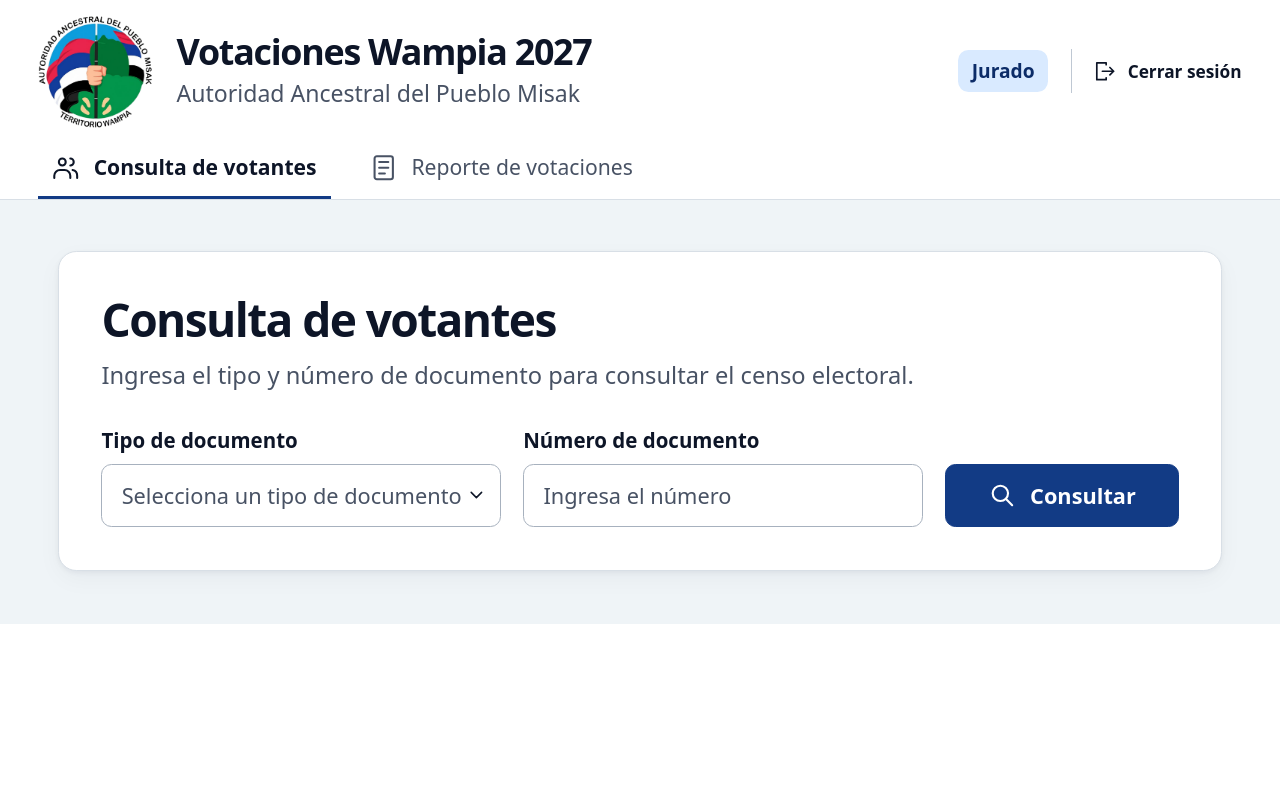
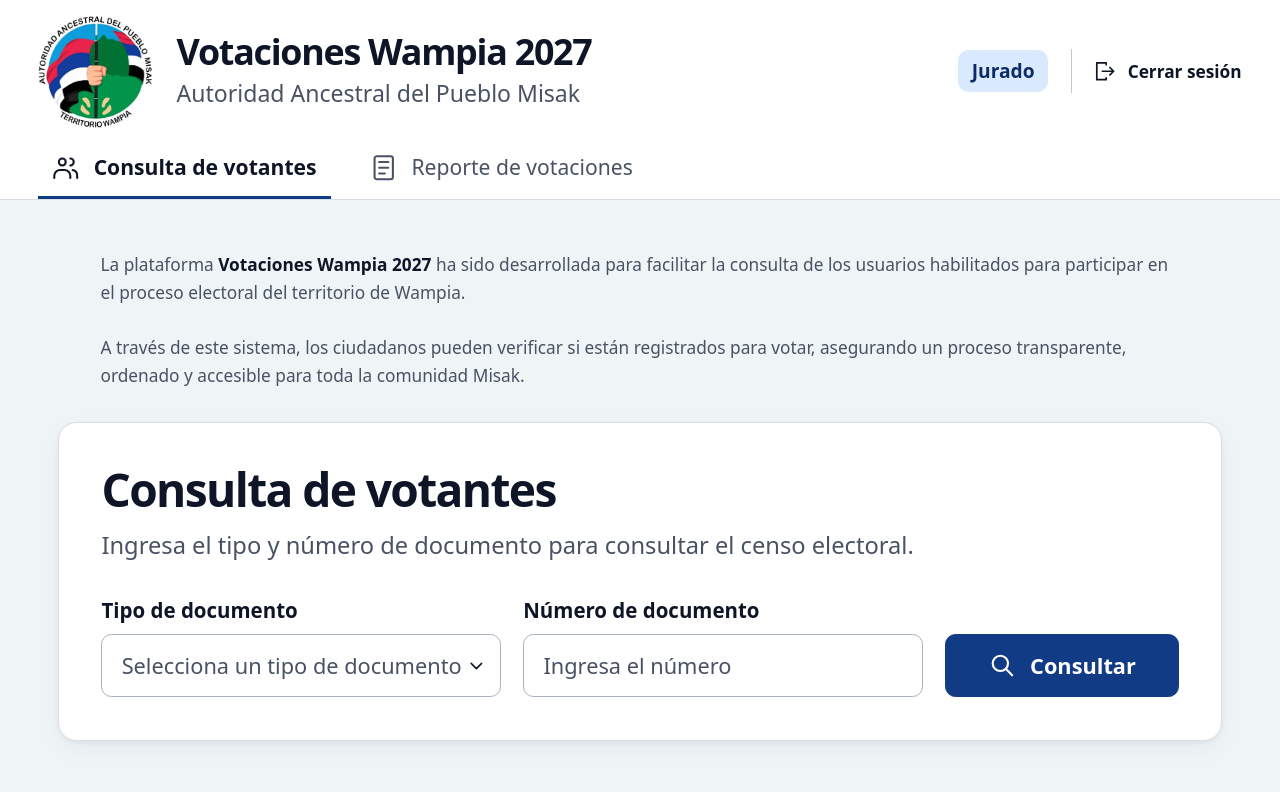
Before and after one commit to anrualesidam/votaciones_guambia, a Django app: page /homejurado/ in a window 1280 px wide. Run offline with Django 5.2, Linux system fonts and the light colour scheme; data that the repository does not hold is empty; parts of the project's set-up code (start-up, migrations or seed data) failed here and were passed over; some libraries are stand-ins or nearby versions.

Commit message:
add new homejurado

```diff
--- a/votaciones2025/templates/homejurado.html
+++ b/votaciones2025/templates/homejurado.html
@@ -175,6 +175,18 @@
     max-width: 100rem;
     margin-inline: auto;
     padding: clamp(1.25rem, 4vw, 3.75rem) clamp(.85rem, 4.5vw, 4.25rem);
+  }
+
+  .wampia-jurado .wj-platform-description {
+    margin: 0 0 clamp(1.25rem, 2.5vw, 2.35rem);
+    padding-inline: clamp(1.15rem, 3.35vw, 3.15rem);
+    color: var(--wampia-muted);
+    font-size: clamp(1rem, 1.35vw, 1.25rem);
+    line-height: 1.6;
+  }
+
+  .wampia-jurado .wj-platform-description strong {
+    color: var(--wampia-ink);
   }
 
   .wampia-jurado .wj-card {
@@ -530,6 +542,14 @@
   </header>
 
   <div class="wj-body">
+    <p class="wj-platform-description">
+      La plataforma <strong>Votaciones Wampia 2027</strong> ha sido desarrollada para facilitar la
+      consulta de los usuarios habilitados para participar en el proceso electoral del territorio de Wampia.
+      <br><br>
+      A través de este sistema, los ciudadanos pueden verificar si están registrados para votar,
+      asegurando un proceso transparente, ordenado y accesible para toda la comunidad Misak.
+    </p>
+
     <section class="wj-card" aria-labelledby="wj-consulta-title">
       <h1 class="wj-title" id="wj-consulta-title">Consulta de votantes</h1>
       <p class="wj-intro">Ingresa el tipo y número de documento para consultar el censo electoral.</p>
```
Also changed, not shown: db.sqlite3.
